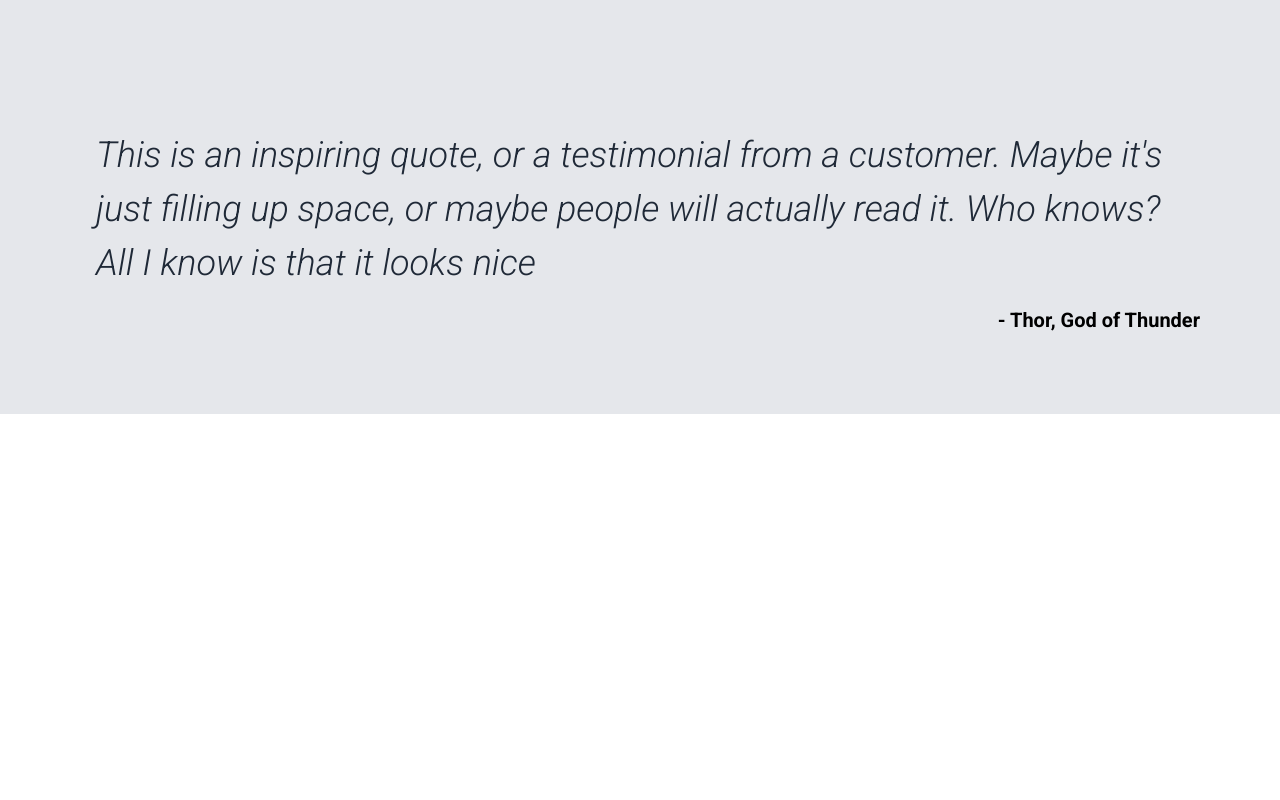
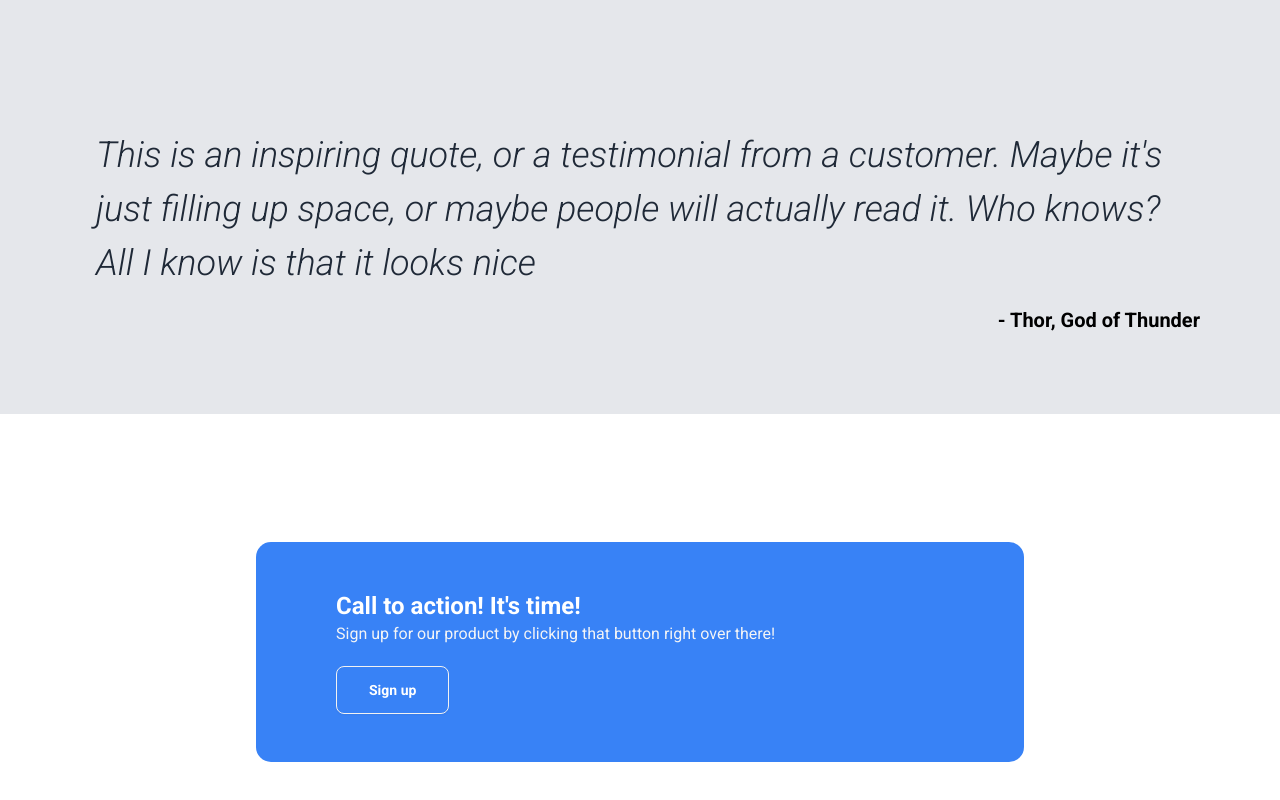
Before and after one commit to dathrivenkatreddy/odin-landing-page, a plain HTML site: page index.html in a window 1280 px wide. Shown: the part 986-1786 px from the top of the page. Before the commit the page ends 1400 px from the top, so only its background shows below. Drawn offline with nearby package versions, Linux system fonts and the light colour scheme.

Commit message:
added CTA section

```diff
--- a/index.html
+++ b/index.html
@@ -94,5 +94,27 @@
       </div>
       <h3 class="text-right font-bold text-xl">- Thor, God of Thunder</h3>
     </section>
+    <!-- CTA Section -->
+    <section>
+      <div class="odin-cta mx-64 my-32 px-20 py-12">
+        <div class="flex-col lg:flex-row">
+          <div class="align-middle col-span-2">
+            <h3 class="text-white text-2xl font-bold">
+              Call to action! It's time!
+            </h3>
+            <p class="text-gray-100">
+              Sign up for our product by clicking that button right over there!
+            </p>
+          </div>
+          <div>
+            <button
+              class="align-middle btn odin-blue text-white rounded-lg px-8 mt-5"
+            >
+              Sign up
+            </button>
+          </div>
+        </div>
+      </div>
+    </section>
   </body>
 </html>
--- a/style.css
+++ b/style.css
@@ -58,3 +58,8 @@
   font-style: italic;
   color: #1f2937;
 }
+
+.odin-cta {
+  background-color: #3882f6;
+  border-radius: 15px;
+}
```
